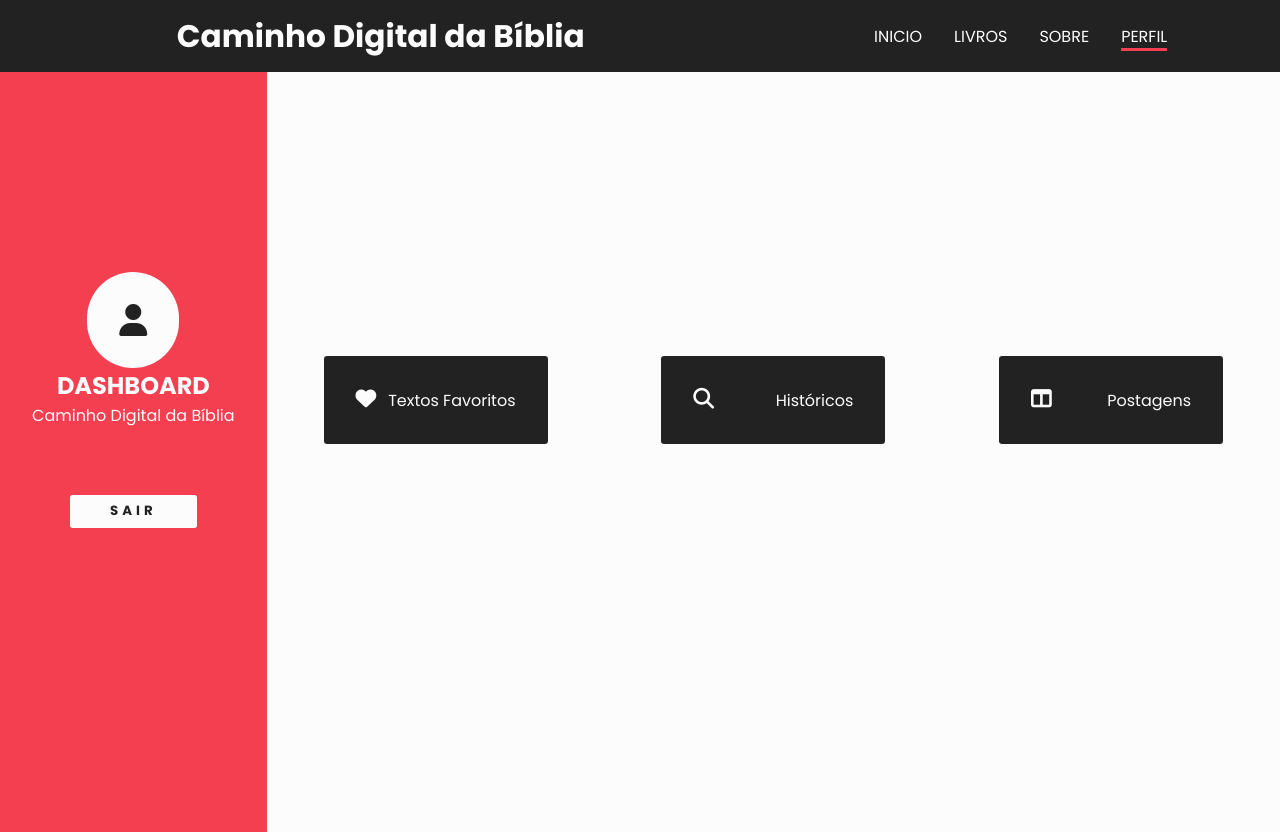
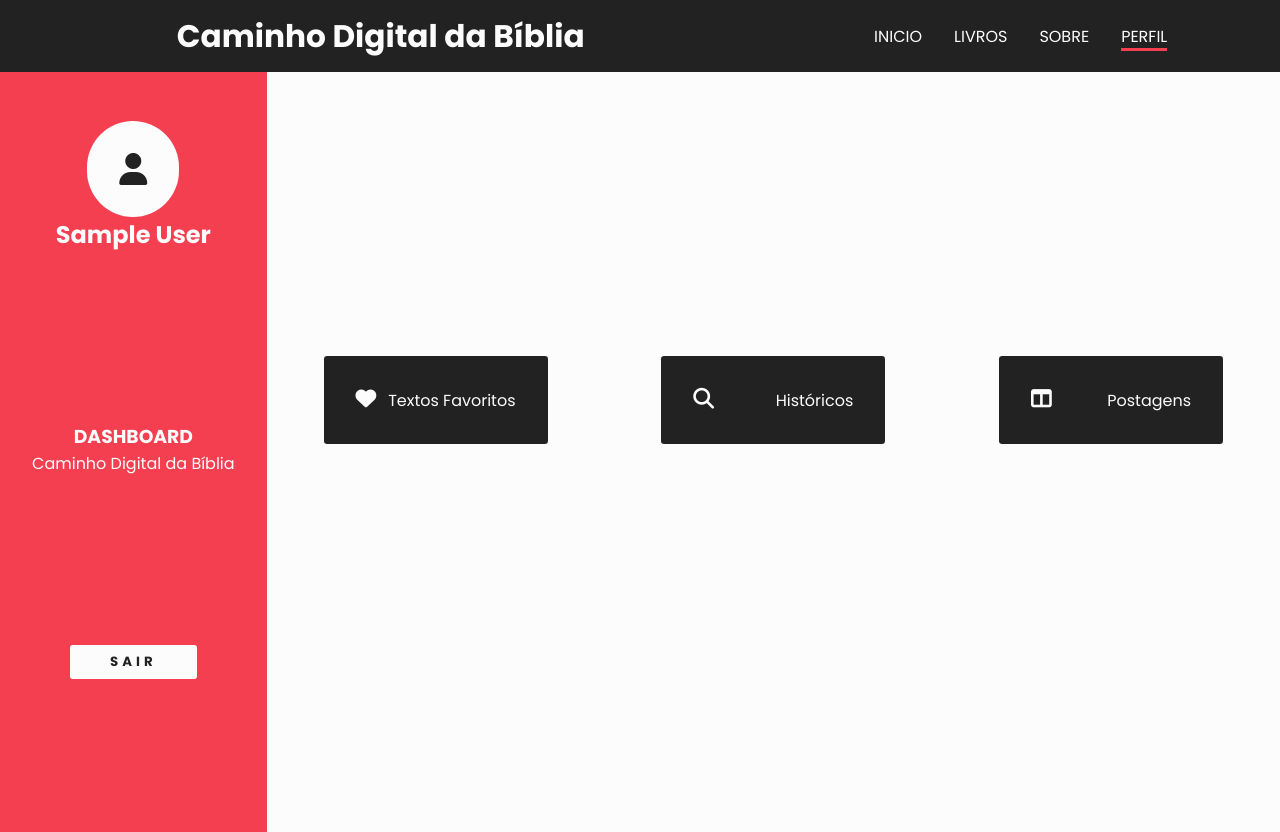
Before and after one commit to Dannick10/CaminhoDigitaldaBiblia, a React (Vite) app: page /perfil in a window 1280 px wide. Built offline with nearby package versions, Linux system fonts and the light colour scheme; no server answers; sample sign-in values are in the browser's storage.

Commit message:
efeito click, dicionario size

```diff
--- a/src/Pages/perfil/Perfil.jsx
+++ b/src/Pages/perfil/Perfil.jsx
@@ -2,19 +2,31 @@ import React from 'react'
 import styles from './perfil.module.css'
 
 import { useAuthentication } from '../../hooks/useAuthentication'
+import { useAuthValue} from '../../Context/AuthContext'
 
 const Perfil = () => {
-
+  const { user } = useAuthValue()
   const { logout } = useAuthentication()
 
   return (
     <div className={styles.perfil}>
 
           <div className={styles.perfil_info}>
-          <i className="fa-solid fa-user"></i>
-            <h2>DASHBOARD</h2>
+
+          <div>
+            <i className="fa-solid fa-user"></i>
+            <h2>{user.displayName}</h2>
+          </div>
+
+          <div>
+             <h3>DASHBOARD</h3>
             <p>Caminho Digital da Bíblia</p>
+          </div>
+
+            <div>
             <button className='btn btnP' onClick={logout}>SAIR</button>
+            </div>
+
           </div>
 
         <sectopm className={styles.perfil_dashboard}>
--- a/src/Pages/perfil/perfil.module.css
+++ b/src/Pages/perfil/perfil.module.css
@@ -42,14 +42,20 @@
     display: flex;
     align-items: center;
     flex-direction: column;
-    justify-content: center;
+    justify-content: space-evenly;
     padding: 2em;
     color: var(--color3);
     background-color: var(--color1);
+    gap: 3em;
+}
 
-}
-.perfil_info button{
-   margin-top: 5em;
+.perfil_info div{
+display: flex;
+flex-direction: column;
+justify-content: center;
+align-items: center;
+text-align: center;
+
 }
 
 .perfil_info i {
--- a/src/components/Books.module.css
+++ b/src/components/Books.module.css
@@ -94,6 +94,7 @@ input,label div,button,textarea {
 
 .letters:active{
   color: var(--color1);
+  bottom: 0em;
 }
 
 .letters::after{
--- a/src/components/DicionarioComponent.jsx
+++ b/src/components/DicionarioComponent.jsx
@@ -9,6 +9,7 @@ const DicionarioComponent = ({ url }) => {
 
     return (
             <>
+                 <div className={styles.dic}>
                      <div className={styles.dicionario}>
                                  <h2>Dicionario</h2>
                                  {data == '' && (<div>não foi possivel achar a palavra</div>)}
@@ -16,6 +17,7 @@ const DicionarioComponent = ({ url }) => {
                         <div key={i} className={styles.text} dangerouslySetInnerHTML={{ __html: e.xml }}></div>
                         ))}
                      </div>
+                 </div>
                 </>
     );
 }
--- a/src/components/DicionarioComponent.module.css
+++ b/src/components/DicionarioComponent.module.css
@@ -1,9 +1,13 @@
+.dic{
+    display: flex;
+    justify-content: center;
+}
+
 .dicionario{
     z-index: 2;
     position: fixed;
     bottom: 0;
-    left: 0;
-    width: 100%;
+    width: 60%;
     height: 30%;
     background-color: var(--color4);
     color: var(--color3);
@@ -12,6 +16,7 @@
     padding: .5em;
     border-radius: .2em;
     border-top: 2px solid var(--color3);
+
 }
 
 .dicionario h2{
@@ -40,3 +45,13 @@
 .text def {
     color: var(--color3);
 }
+
+
+
+@media screen and (max-width:800px){
+
+    .dicionario{
+        width: 100%;
+    }
+
+}
```
Lines whose indentation alone changed are shown as unchanged.
